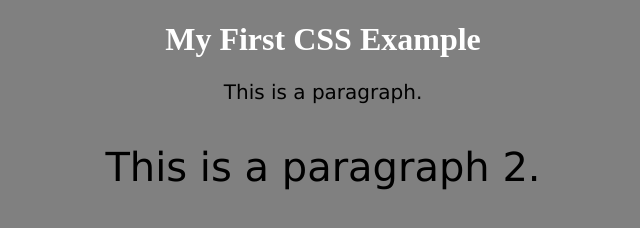
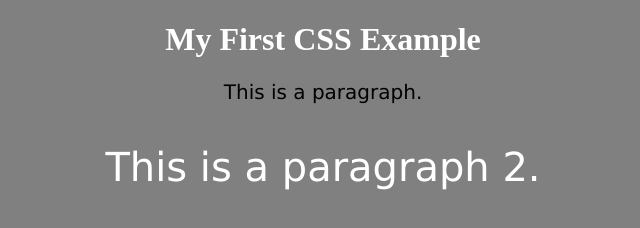
Before and after one commit to Priyanshu-choudhary/web, a plain HTML site: page css/1-basics.html in a window 1280 px wide. Shown: the whole page, without its empty margins (317-957 px from the left). Drawn offline with Linux system fonts and the light colour scheme.

Commit message:
Sun  3 Sep 18:32:01 IST 2023

```diff
--- a/css/1-basics.html
+++ b/css/1-basics.html
@@ -20,8 +20,10 @@ p {
 #para2{
   font-family: verdana;
   font-size: 40px;
-  colour: white;
-}
+  color: white;
+  text-align: center;
+
+ }
 
 </style>
 </head>
```
